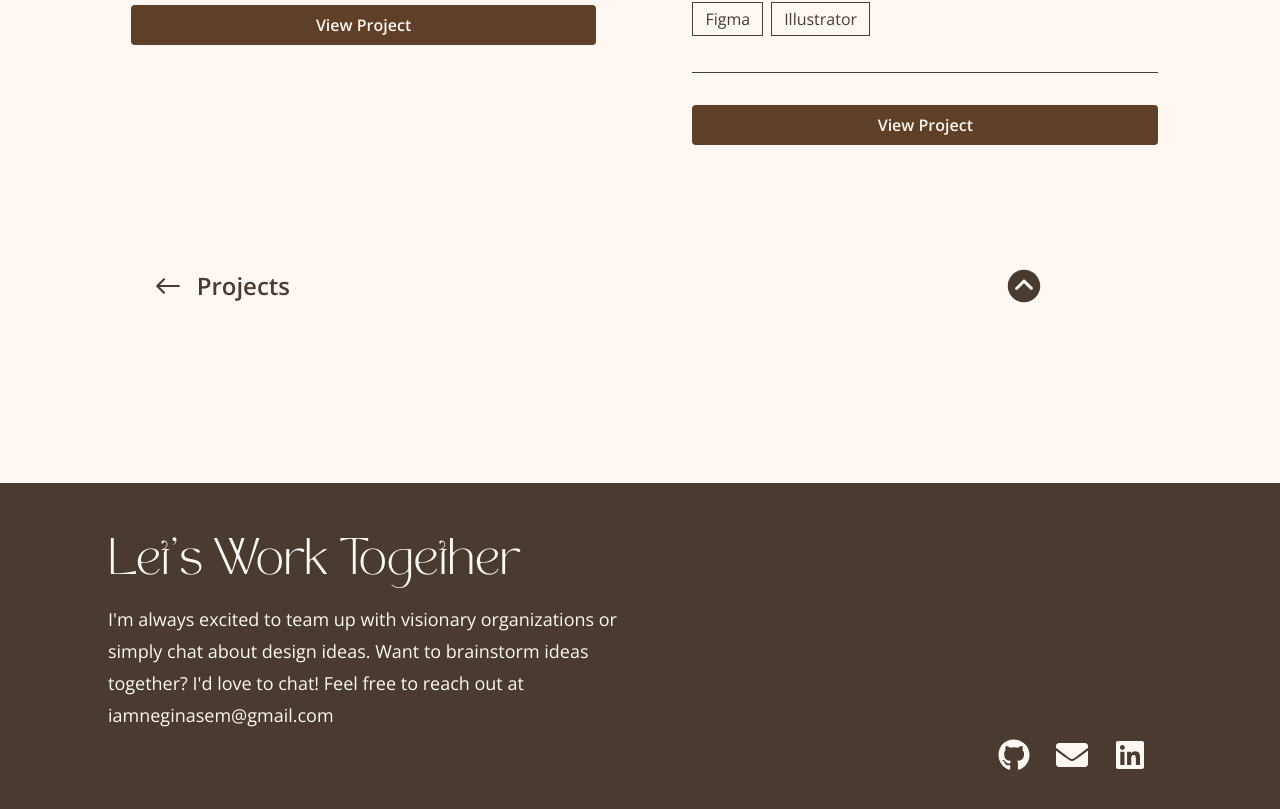
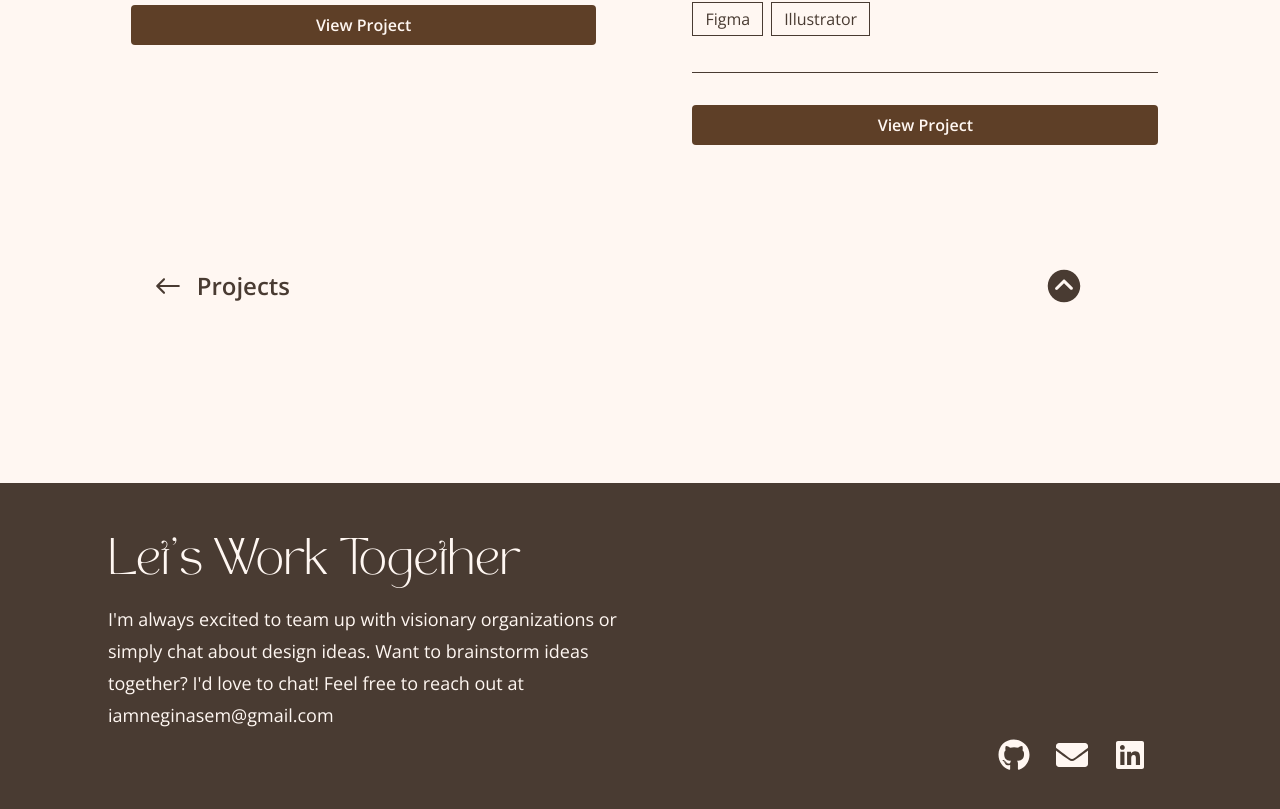
Before and after one commit to Negin-code/portfolio-old-version-1, a React (Vite) app: page / in a window 1280 px wide. Shown: the part 2427-3236 px from the top of the page. Built offline with nearby package versions, Linux system fonts and the light colour scheme; a web font is replaced by a local one.

Commit message:
update the scroll to up

```diff
--- a/src/Pages/Home.jsx
+++ b/src/Pages/Home.jsx
@@ -222,7 +222,7 @@ const Home = () => {
           <IoIosArrowDropupCircle
             size={40}
             color="#493B32"
-            className="mx-[2rem] my-10 mb-10 lg:mx-10 lg:my-20 lg:mb-20 cursor-pointer hover:opacity-80 transition-opacity"
+            className="mx-[2rem] my-10 mb-10 lg:mx-0 lg:pr-0 lg:my-20 lg:mb-20 cursor-pointer hover:opacity-80 transition-opacity"
             onClick={() => window.scrollTo({top: 0, behavior: 'smooth'})}
             aria-label="Scroll to top"
           />
```
